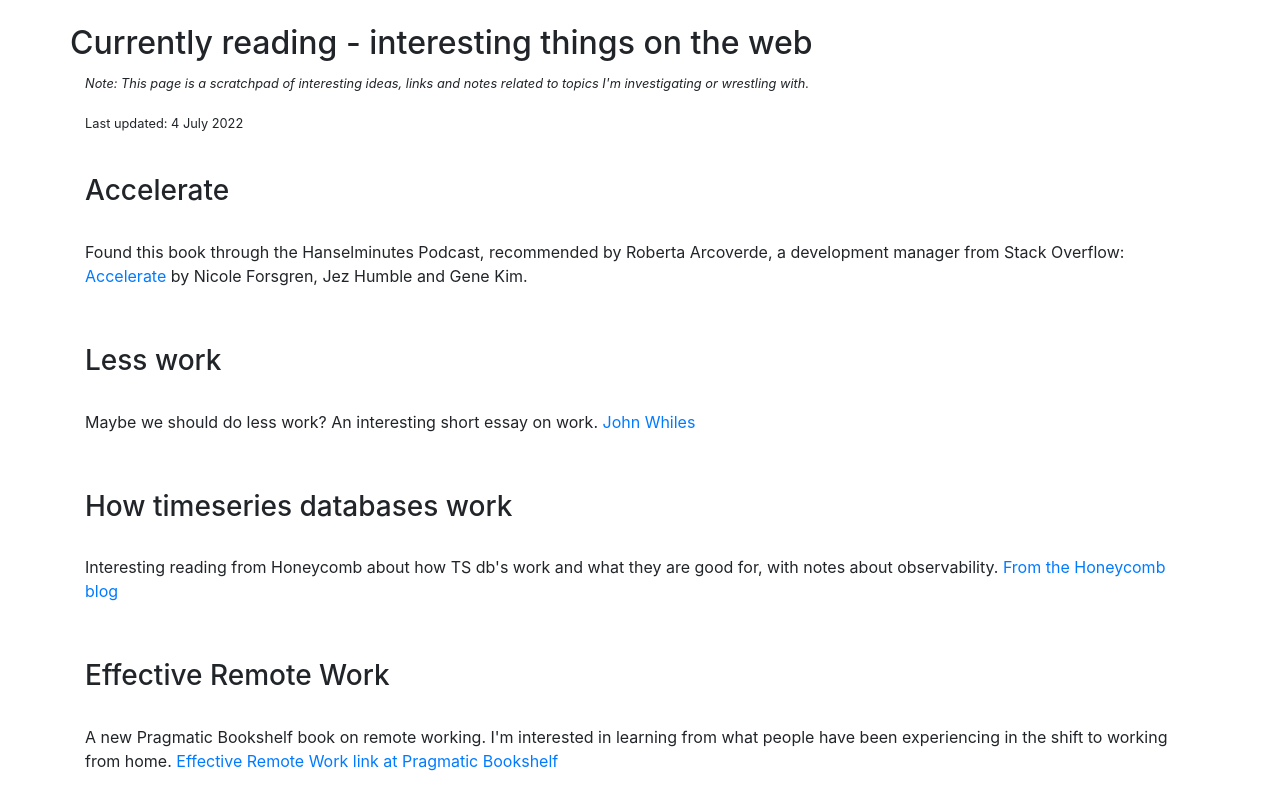
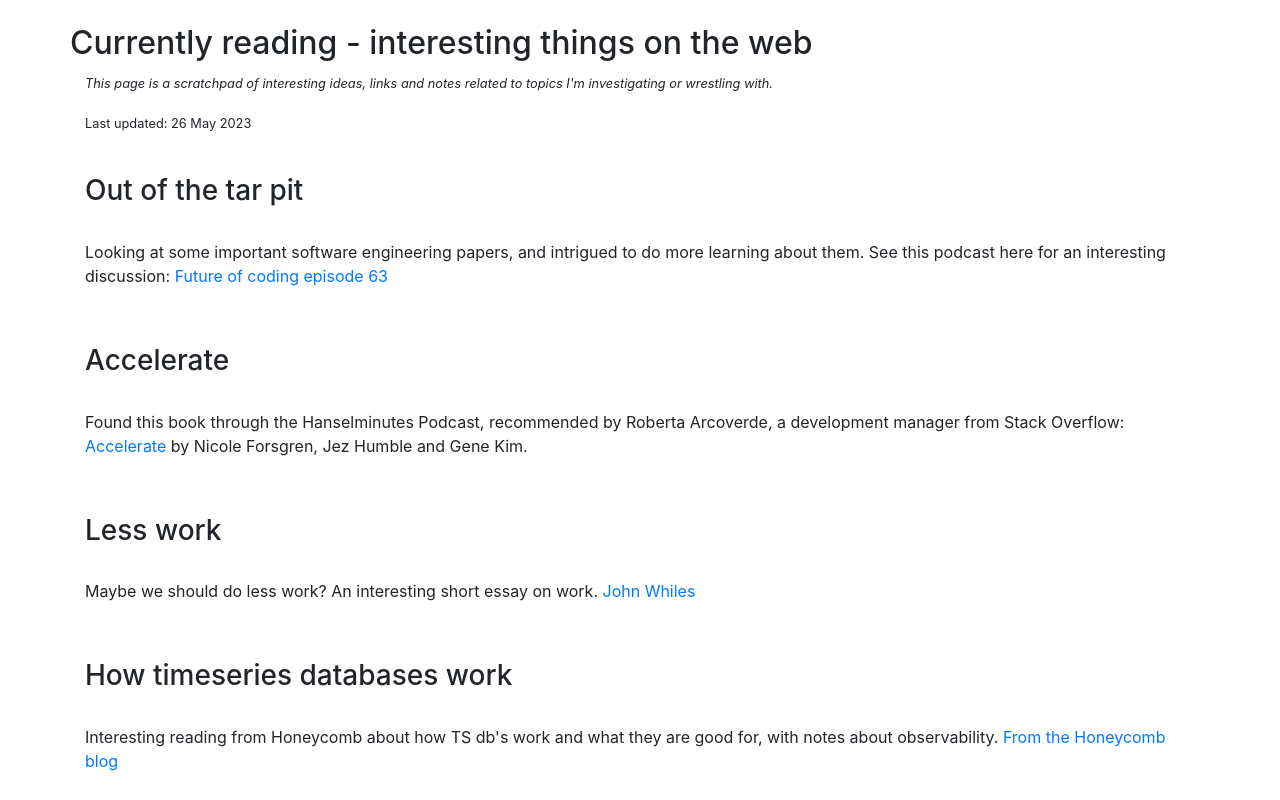
Before and after one commit to grahammcallister/ng-software-pilgrim, an Angular app: page /current in a window 1280 px wide. Shown: the top 800 px of the page. Built offline with nearby package versions, Linux system fonts and the light colour scheme.

Commit message:
Add Out of the Tarpit

```diff
--- a/src/app/page-current/page-current.component.html
+++ b/src/app/page-current/page-current.component.html
@@ -6,13 +6,20 @@
         <div class="row">
             <div class="col-lg-12">
 
-                <p><small><i style="font-style: italic;">Note: This page is a scratchpad of interesting ideas, links and notes related to topics I'm investigating or wrestling with.</i></small></p>
-                <small>Last updated: 4 July 2022</small>
+                <p><small><i style="font-style: italic;">This page is a scratchpad of interesting ideas, links and notes related to topics I'm investigating or wrestling with.</i></small></p>
+                <small>Last updated: 26 May 2023</small>
             </div>
         </div>
         <p>&nbsp;</p>
         <div class="row">
             <div class="col-lg-12">
+
+                <h3>Out of the tar pit</h3>
+                <p>&nbsp;<br>
+                    Looking at some important software engineering papers, and intrigued to do more learning about them. See this podcast here for an interesting discussion: <a href="https://futureofcoding.org/episodes/063.html">Future of coding episode 63</a>
+                </p>
+
+                <p>&nbsp;</p>
 
                 <h3>Accelerate</h3>
                 <p>&nbsp;<br>
```
